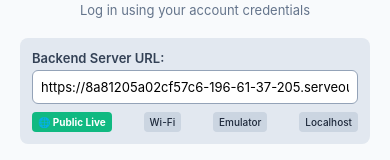
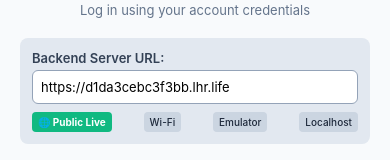
Before and after one commit to joaninabaffour4-code/school-management-system, a React Native app in the folder mobile-client/: screen / in a window 390 px wide. Shown: the part 171-331 px from the top of the page. Built offline with nearby package versions, Linux system fonts and the light colour scheme.

Commit message:
feat(mobile): default to zero-warning https://d1da3cebc3f3bb.lhr.life live endpoint

```diff
--- a/mobile-client/apiConfig.js
+++ b/mobile-client/apiConfig.js
@@ -11,7 +11,7 @@ import { Platform } from 'react-native';
 
 export const LOCAL_WIFI_IP = '172.25.157.111';
 export const PORT = 3000;
-export const PUBLIC_HTTPS_URL = 'https://8a81205a02cf57c6-196-61-37-205.serveousercontent.com';
+export const PUBLIC_HTTPS_URL = 'https://d1da3cebc3f3bb.lhr.life';
 
 export function getDefaultServerUrl() {
   // Use live public HTTPS URL so it works seamlessly from anywhere in the world!
```
